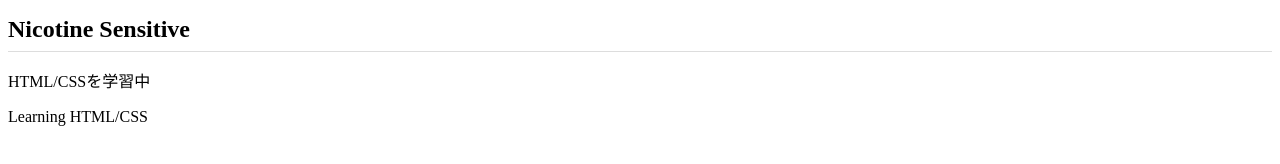
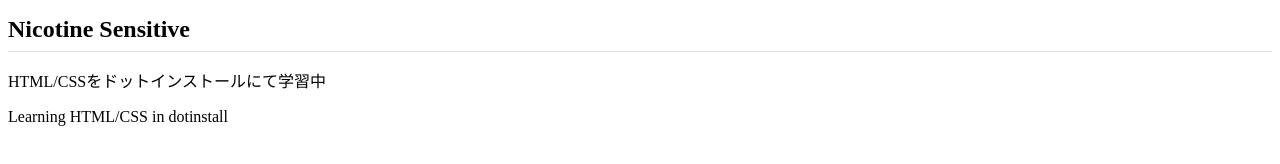
Before and after one commit to nicotinesensitive/nicotinesensitive.github.io, a plain HTML site: page index.html in a window 1280 px wide. Drawn offline with Linux system fonts and the light colour scheme.

Commit message:
Add files via upload

```diff
--- a/index.html
+++ b/index.html
@@ -8,7 +8,7 @@
 
   <body>
     <h1>Nicotine Sensitive</h1>
-    <p>HTML/CSSを学習中</p>
-    <p>Learning HTML/CSS</p>
+    <p>HTML/CSSをドットインストールにて学習中</p>
+    <p>Learning HTML/CSS in dotinstall</p>
   </body>
 </html>
```
